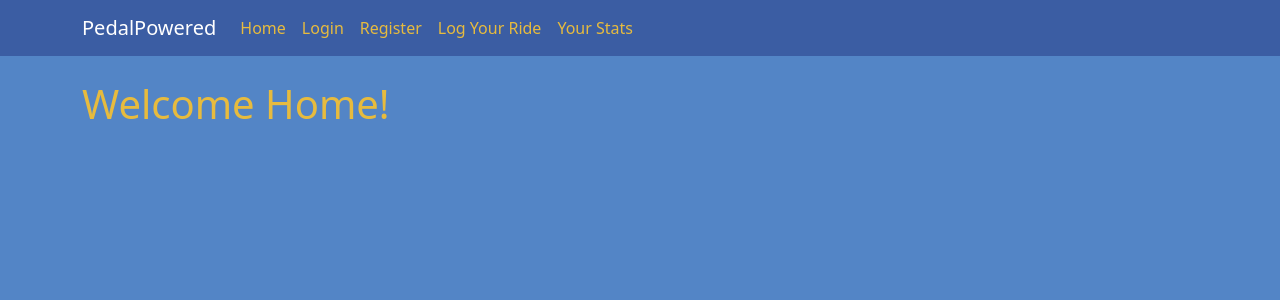
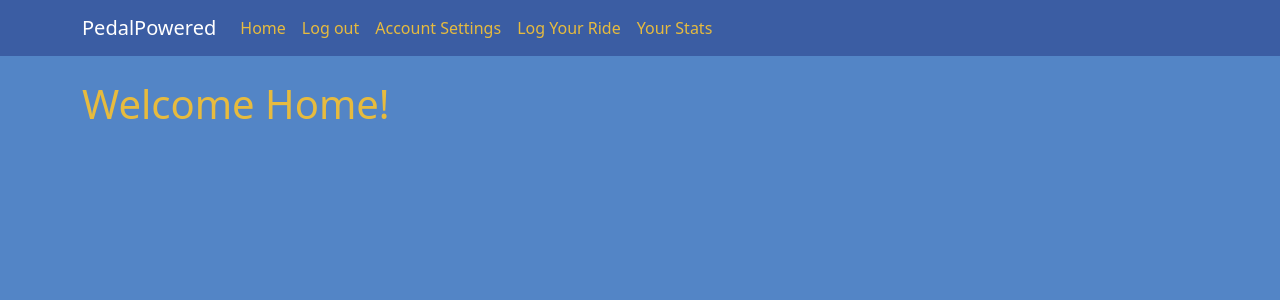
Before and after one commit to Teragram04/PedalPowered, a Flask app: page /home in a window 1280 px wide. Shown: the top 300 px of the page. Run offline with Flask 3, Linux system fonts and the light colour scheme; a user stored in the database is signed in; some web fonts are replaced.

Commit message:
PED-3 require login for certain pages, add logout button once logged in

```diff
--- a/pedalpowered/__init__.py
+++ b/pedalpowered/__init__.py
@@ -13,6 +13,8 @@ app.config['SQLALCHEMY_DATABASE_URI'] = 'sqlite:///site.db'
 db = SQLAlchemy(app)
 bcrypt = Bcrypt(app)
 login_manager = LoginManager(app)
+login_manager.login_view = 'login'
+login_manager.login_message_category = 'danger'
 
 
 csrf = CSRFProtect(app)
--- a/pedalpowered/routes.py
+++ b/pedalpowered/routes.py
@@ -1,23 +1,28 @@
-from flask import render_template, url_for, flash, redirect
+from flask import render_template, url_for, flash, redirect, request
 from pedalpowered.models import User, rides
 from pedalpowered.forms import RegisterForm, LoginForm
 from pedalpowered import app, db, bcrypt
-from flask_login import login_user
+from flask_login import login_user, current_user, logout_user, login_required
 
 @app.route("/home")
+@login_required
 def home():
     return render_template("home.html")
 
 @app.route("/logride")
+@login_required
 def logride():
     return render_template("logride.html", title="Log a Ride")
 
 @app.route("/stats")
+@login_required
 def stats():
     return render_template("stats.html", title="Your Stats")
 
 @app.route("/register", methods = ['GET','POST'])
 def register():
+    if current_user.is_authenticated:
+        return redirect(url_for('home'))
     form = RegisterForm()
     if form.validate_on_submit():
         #Hash the password so it can't be taken directly off the database
@@ -33,16 +38,31 @@ def register():
 @app.route("/", methods = ['GET','POST'])
 @app.route("/login", methods = ['GET','POST'])
 def login():
+    if current_user.is_authenticated:
+        return redirect(url_for('home'))
     form = LoginForm()
     if form.validate_on_submit():
 
         user = User.query.filter_by(username = form.username.data).first()
         if user and bcrypt.check_password_hash(user.password, form.password.data):
             login_user(user, remember = form.remember.data)
+            next_page = request.args.get('next')
             flash(f'Welcome back {form.username.data}!','success')
-            return redirect(url_for('home'))
+            #Ternary conditional!
+            return redirect(next_page) if next_page else redirect(url_for('home'))
         else:
             flash(f'Login failed, please try again.','danger')
     return render_template("login.html", title="Login", form=form)
 
+@app.route("/logout")
+def logout():
+    logout_user()
+    return redirect(url_for('login'))
+
+@app.route("/account")
+@login_required
+def account():
+    return render_template("account.html", title="Login")
+
+
 #python -m flask --app PedalPowered run
--- a/pedalpowered/templates/layout.html
+++ b/pedalpowered/templates/layout.html
@@ -51,8 +51,13 @@
                         <!-- Navbar Right Side -->
 
                         <div class="navbar-nav">
-                        <a class="nav-item nav-link" href="{{url_for('login')}}">Login</a>
-                        <a class="nav-item nav-link" href="{{url_for('register')}}">Register</a>
+                        {% if current_user.is_authenticated %}
+                            <a class="nav-item nav-link" href="{{url_for('logout')}}">Log out</a>
+                            <a class="nav-item nav-link" href="{{url_for('account')}}">Account Settings</a>
+                        {% else %}
+                            <a class="nav-item nav-link" href="{{url_for('login')}}">Login</a>
+                            <a class="nav-item nav-link" href="{{url_for('register')}}">Register</a>
+                        {%endif%}
                         <a class="nav-item nav-link" href="{{url_for('logride')}}">Log Your Ride</a>
                         <a class="nav-item nav-link" href="{{url_for('stats')}}">Your Stats</a>
                         </div>
```
Also changed, not shown: pedalpowered/templates/account.html (added, +7 -0 lines).
